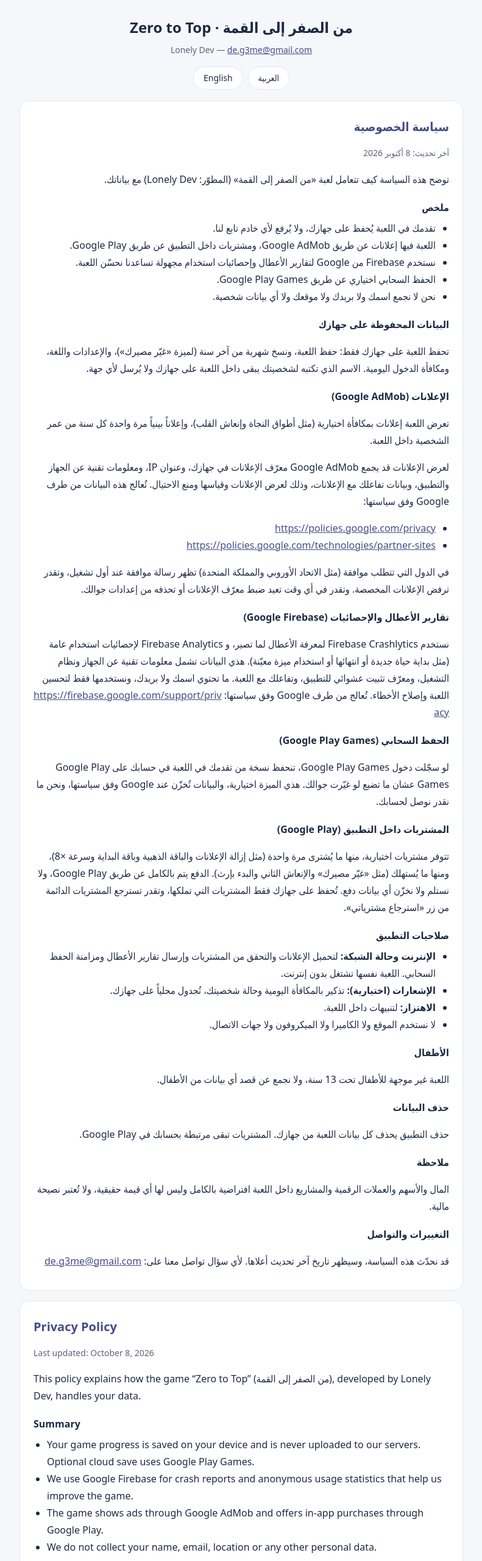
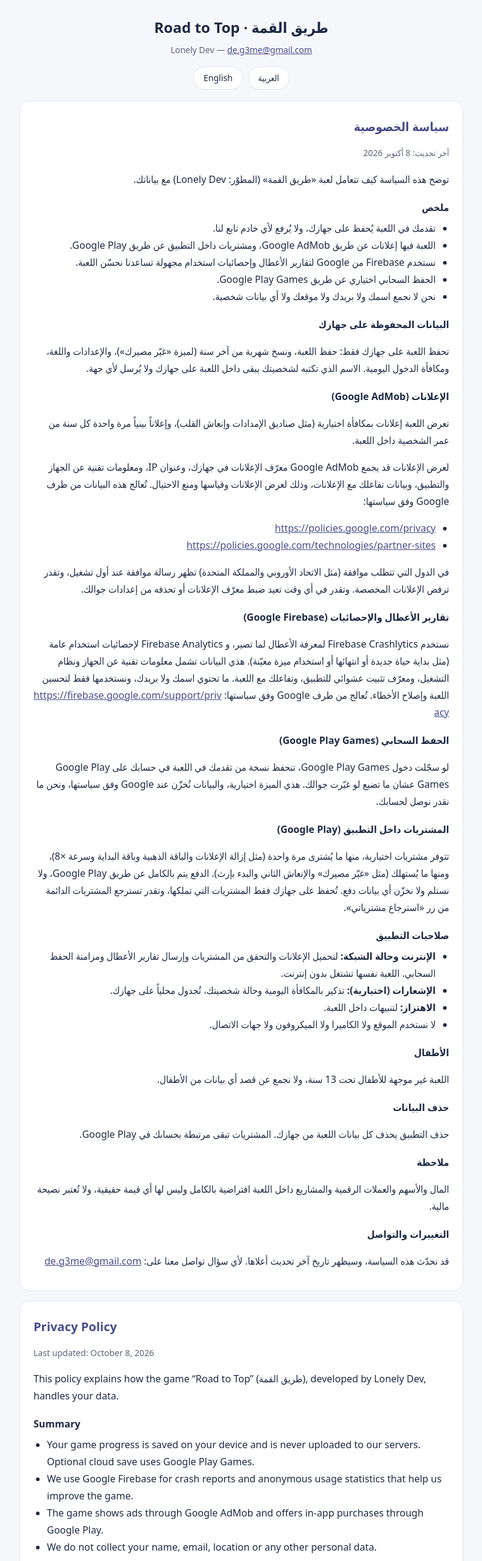
Before and after one commit to deg3me/deg3me.github.io, a plain HTML site: page privacy.html in a window 1280 px wide. Shown: the top 2560 px of the page at 61% size, without its empty margins (244-1035 px from the left). Drawn offline with Linux system fonts and the light colour scheme.

Commit message:
Rename game to Road to Top / طريق القمة

```diff
--- a/privacy.html
+++ b/privacy.html
@@ -3,8 +3,8 @@
 <head>
 <meta charset="utf-8">
 <meta name="viewport" content="width=device-width,initial-scale=1">
-<title>Privacy Policy · Zero to Top</title>
-<meta name="description" content="Privacy policy for the Android game Zero to Top (من الصفر إلى القمة) by Lonely Dev.">
+<title>Privacy Policy · Road to Top</title>
+<meta name="description" content="Privacy policy for the Android game Road to Top (طريق القمة) by Lonely Dev.">
 <style>
 :root{--bg:#f6f7fb;--card:#fff;--ink:#1d2a44;--mute:#5b6478;--acc:#464c88;--line:#e3e6ef}
 @media (prefers-color-scheme:dark){:root{--bg:#12141c;--card:#1b1e29;--ink:#e8eaf2;--mute:#a3a9ba;--acc:#9aa2ff;--line:#2b2f3d}}
@@ -28,7 +28,7 @@
 <body>
 <div class="wrap">
 <header>
-  <h1>من الصفر إلى القمة · Zero to Top</h1>
+  <h1>طريق القمة · Road to Top</h1>
   <p>Lonely Dev — <a href="mailto:de.g3me@gmail.com">de.g3me@gmail.com</a></p>
   <nav><a href="#ar">العربية</a><a href="#en">English</a></nav>
 </header>
@@ -36,7 +36,7 @@
 <section id="ar" lang="ar">
 <h2>سياسة الخصوصية</h2>
 <p class="small">آخر تحديث: 8 أكتوبر 2026</p>
-<p>توضح هذه السياسة كيف تتعامل لعبة «من الصفر إلى القمة» (المطوّر: Lonely Dev) مع بياناتك.</p>
+<p>توضح هذه السياسة كيف تتعامل لعبة «طريق القمة» (المطوّر: Lonely Dev) مع بياناتك.</p>
 
 <h3>ملخص</h3>
 <ul>
@@ -51,7 +51,7 @@
 <p>تحفظ اللعبة على جهازك فقط: حفظ اللعبة، ونسخ شهرية من آخر سنة (لميزة «غيّر مصيرك»)، والإعدادات واللغة، ومكافأة الدخول اليومية. الاسم الذي تكتبه لشخصيتك يبقى داخل اللعبة على جهازك ولا يُرسل لأي جهة.</p>
 
 <h3>الإعلانات (Google AdMob)</h3>
-<p>تعرض اللعبة إعلانات بمكافأة اختيارية (مثل أطواق النجاة وإنعاش القلب)، وإعلاناً بينياً مرة واحدة كل سنة من عمر الشخصية داخل اللعبة.</p>
+<p>تعرض اللعبة إعلانات بمكافأة اختيارية (مثل صناديق الإمدادات وإنعاش القلب)، وإعلاناً بينياً مرة واحدة كل سنة من عمر الشخصية داخل اللعبة.</p>
 <p>لعرض الإعلانات قد يجمع Google AdMob معرّف الإعلانات في جهازك، وعنوان IP، ومعلومات تقنية عن الجهاز والتطبيق، وبيانات تفاعلك مع الإعلانات، وذلك لعرض الإعلانات وقياسها ومنع الاحتيال. تُعالج هذه البيانات من طرف Google وفق سياستها:</p>
 <ul>
 <li><a href="https://policies.google.com/privacy">https://policies.google.com/privacy</a></li>
@@ -93,7 +93,7 @@
 <section id="en" lang="en">
 <h2>Privacy Policy</h2>
 <p class="small">Last updated: October 8, 2026</p>
-<p>This policy explains how the game “Zero to Top” (من الصفر إلى القمة), developed by Lonely Dev, handles your data.</p>
+<p>This policy explains how the game “Road to Top” (طريق القمة), developed by Lonely Dev, handles your data.</p>
 
 <h3>Summary</h3>
 <ul>
@@ -107,7 +107,7 @@
 <p>The game stores, on your device only: your save game, monthly snapshots from the last year (for the “Change your fate” feature), your settings and language, and the daily login reward. The name you give your character stays inside the game on your device and is never sent anywhere.</p>
 
 <h3>Advertising (Google AdMob)</h3>
-<p>The game shows optional rewarded ads (for example lifelines and heart revival) and one interstitial ad per in-game year of your character’s life.</p>
+<p>The game shows optional rewarded ads (for example supply crates and heart revival) and one interstitial ad per in-game year of your character’s life.</p>
 <p>To serve ads, Google AdMob may collect your device’s advertising ID, IP address, technical information about your device and the app, and your interactions with ads, in order to show and measure ads and prevent fraud. This data is processed by Google under its policies:</p>
 <ul>
 <li><a href="https://policies.google.com/privacy">https://policies.google.com/privacy</a></li>
```
Also changed, not shown: index.html (+1 -1 lines).
